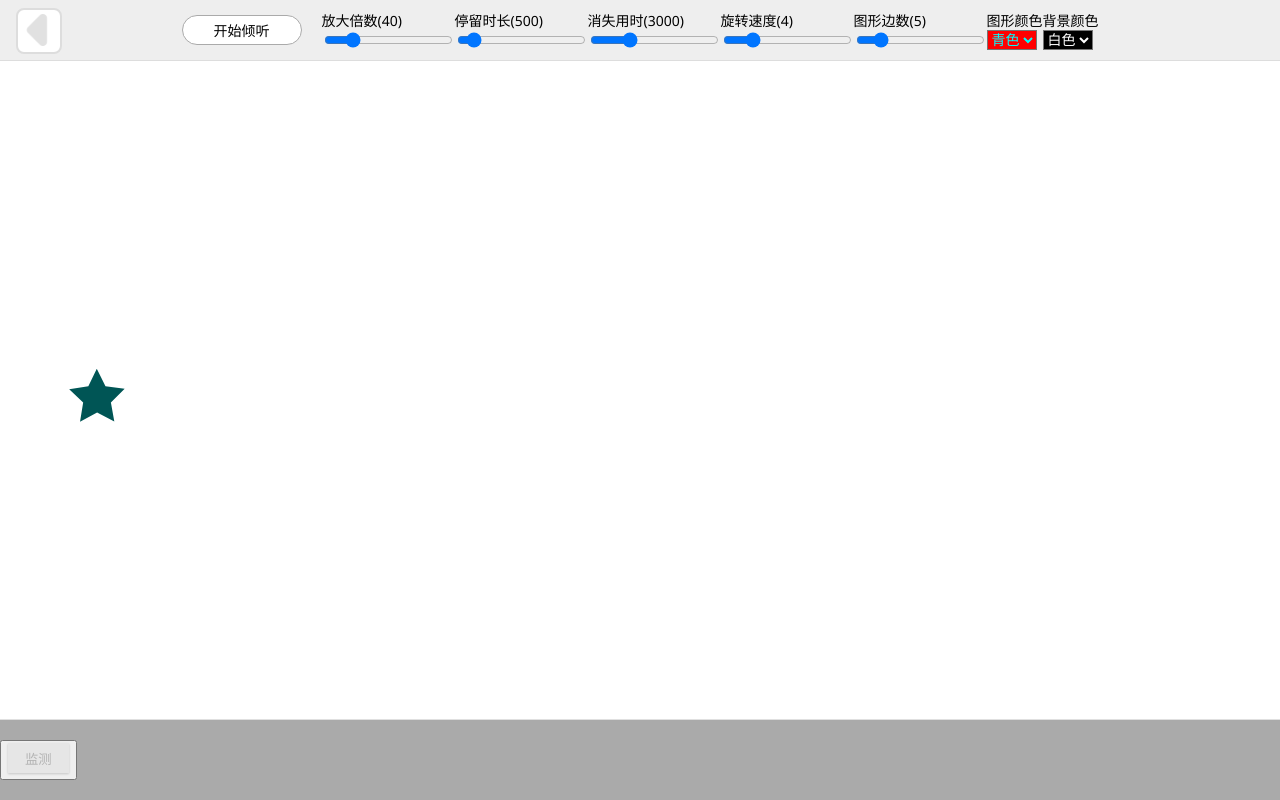
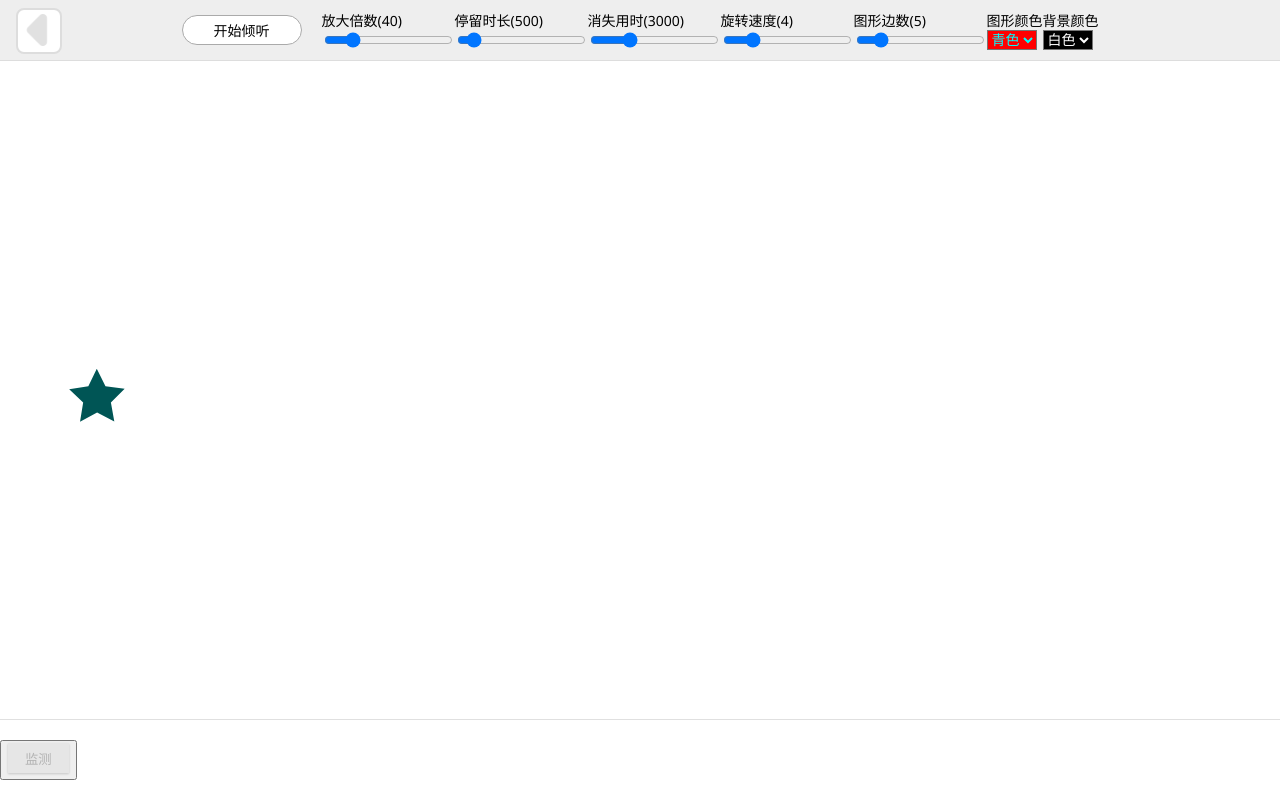
Before and after one commit to walkinblue/nftart, a website: page index.html in a window 1280 px wide. Drawn offline with Linux system fonts and the light colour scheme.

Commit message:
other commit18

```diff
--- a/styles/common.css
+++ b/styles/common.css
@@ -90,7 +90,7 @@ button:focus{
     width: 100%;
     height: 80;
     bottom: 0px;
-    background-color: #aaaaaa;
+    background-color: rgba(200, 200, 200, 0);
     justify-content: center;
     align-items: center;
     border-top: 1px solid #e0e0e0;
```
